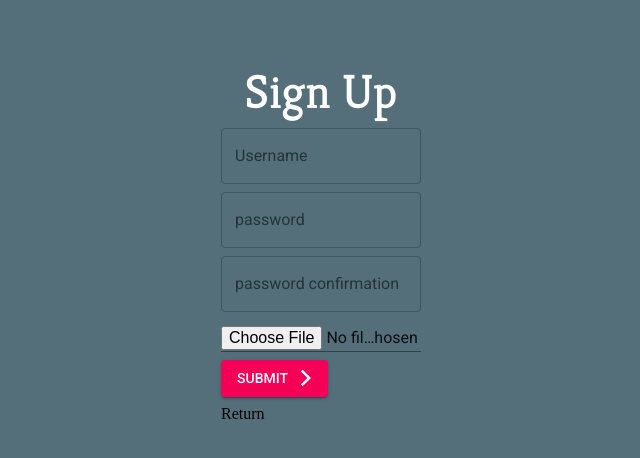
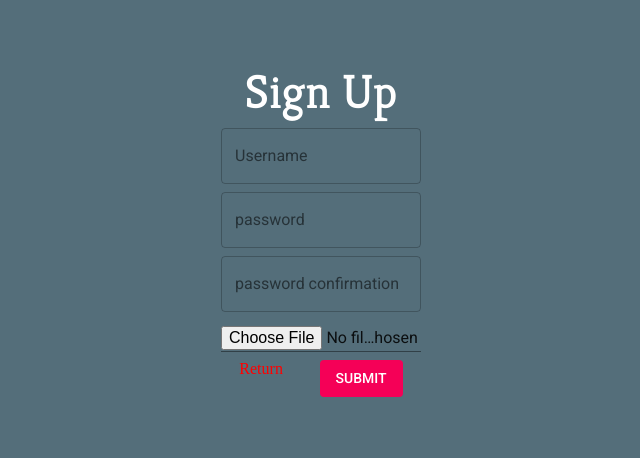
Before and after one commit to marcferraro/waveforming, a React (Create React App) app: page /sign-up in a window 1280 px wide. Shown: the top 458 px of the page, without its empty margins (319-959 px from the left). Built offline with nearby package versions, Linux system fonts and the light colour scheme.

Commit message:
reordering buttons

```diff
--- a/src/components/SignUp.js
+++ b/src/components/SignUp.js
@@ -1,8 +1,7 @@
 import { makeStyles } from '@material-ui/core/styles';
 import TextField from '@material-ui/core/TextField';
-import Button from '@material-ui/core/Button';
 import ArrowForwardIosIcon from '@material-ui/icons/ArrowForwardIos';
-import { Grid, Input, Typography } from '@material-ui/core'
+import { Grid, Input, Typography, Button } from '@material-ui/core'
 import { useState } from 'react';
 import { useDispatch } from "react-redux";
 import { loginSuccess } from '../actions'
@@ -28,6 +27,9 @@ const useStyles = makeStyles((theme) => ({
     header: {
         fontFamily: 'kreon',
         color: '#ffffff'
+    },
+    return: {
+        // color: ""
     }
 }));
 
@@ -111,9 +113,11 @@ const SignUp = props => {
                             <Input onChange={handleAvatar} type="file" id="avatar-upload" />
                         </Grid>
                         <Grid item>
-                            <Button type="submit" variant="contained" color="secondary"endIcon={<ArrowForwardIosIcon />}>Submit</Button>
+                            <Grid container direction="row" justify="space-around">
+                            <Link to='/' className={classes.return} style={{ textDecoration: 'none', color: 'red' }}>Return</Link>
+                            <Button type="submit" variant="contained" disableElevation color="secondary">Submit</Button>
+                            </Grid>
                         </Grid>
-                        <Link to='/' style={{ textDecoration: 'none', color: 'inherit' }}>Return</Link>
                     </form>
                     </Grid>
                     <Grid item>
```
